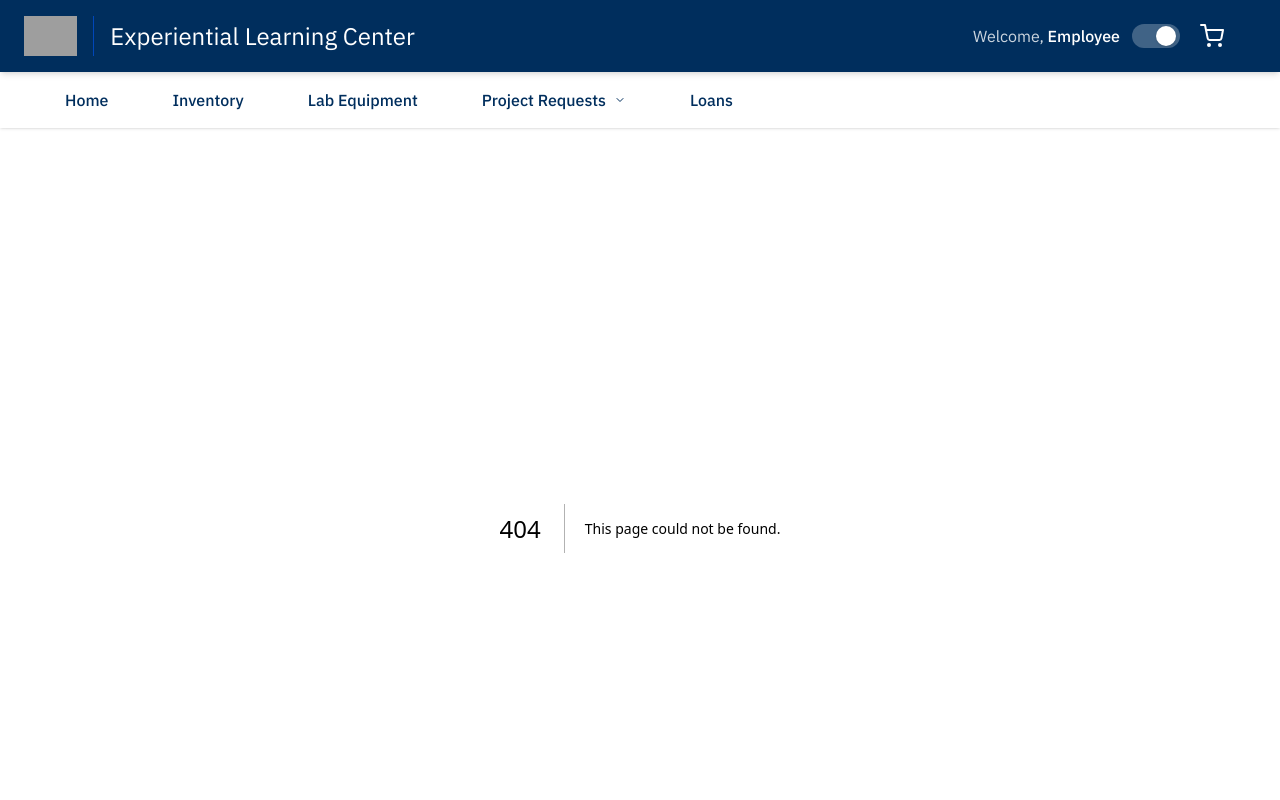
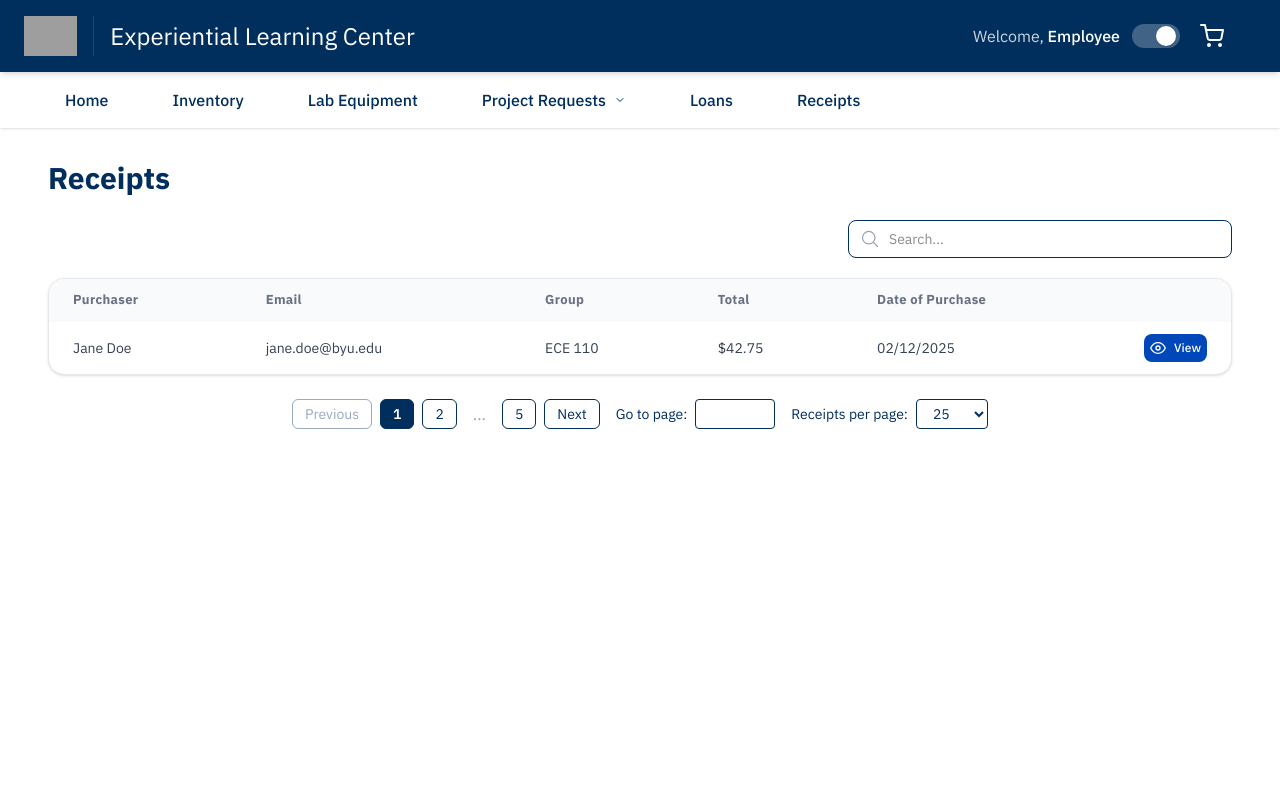
Before and after one commit to BYU-ECE-Software/EPICenter-Website, a Next.js app: page /receipts in a window 1280 px wide. Before the commit this address had no page. Shown: the top 800 px of the page. Built offline with nearby package versions, Linux system fonts and the light colour scheme; grey boxes are pictures that could not be loaded.

Commit message:
#47 #49 receipts page created with basic styling and employee auth

```diff
--- /dev/null
+++ b/app/receipts/page.tsx
@@ -0,0 +1,156 @@
+"use client";
+
+import { useEffect, useMemo, useState } from "react";
+import SearchBar from "@/components/SearchBar";
+import DataTable from "@/components/DataTable";
+import Pagination from "@/components/Pagination";
+import { useRole } from "@/app/providers/RoleProvider";
+import { FiEye } from "react-icons/fi";
+import { toYMDUTC } from "@/lib/utils/formatDate";
+import { useRouter } from "next/navigation";
+
+// View button that goes in the last column of the data table.
+function RowActions({ disabled }: { disabled?: boolean }) {
+  return (
+    <div className="flex items-center justify-end">
+      <button
+        type="button"
+        disabled={disabled}
+        className="inline-flex items-center gap-2 rounded-lg bg-byu-royal px-1.5 py-1.5 text-white text-xs font-medium hover:bg-[#003C9E] transition cursor-pointer disabled:opacity-50 disabled:cursor-not-allowed"
+        onClick={() => {}}
+      >
+        <FiEye className="h-4 w-4" />
+        <span>View</span>
+      </button>
+    </div>
+  );
+}
+
+export default function ReceiptsPage() {
+  const [searchQuery, setSearchQuery] = useState("");
+
+  // One dummy receipt row for styling preview
+  const [receipts] = useState<any[]>([
+    {
+      purchaser: "Jane Doe",
+      email: "jane.doe@byu.edu",
+      group: "ECE 110",
+      total: "$42.75",
+      purchaseDate: "2025-02-12T00:00:00Z",
+    },
+  ]);
+  const [loading] = useState(false);
+  const [refreshing] = useState(false);
+  const [loadError] = useState<string | null>(null);
+
+  // Pagination state (placeholder for now)
+  const [currentPage, setCurrentPage] = useState(1);
+  const [pageSize, setPageSize] = useState(25);
+  const totalPages = 5; // fake for now
+
+  // Role for student vs employee auth
+  const router = useRouter();
+  const { role } = useRole();
+  const isEmployee = role === "employee";
+
+  // Page only loads when user has employee role. Redirects to home page if in student view
+  useEffect(() => {
+    if (!isEmployee) {
+      router.replace("/");
+    }
+  }, [isEmployee, router]);
+
+  // Optional: client-side filter (kept for consistency; currently empty)
+  const filteredReceipts = useMemo(() => {
+    const q = searchQuery.trim().toLowerCase();
+    if (!q) return receipts;
+
+    return receipts.filter((r) => {
+      const haystack = [r.purchaser, r.email, r.group, r.total, r.purchaseDate]
+        .filter(Boolean)
+        .join(" ")
+        .toLowerCase();
+
+      return haystack.includes(q);
+    });
+  }, [receipts, searchQuery]);
+
+  // Columns for the Receipts table
+  const columns = [
+    {
+      key: "purchaser",
+      header: "Purchaser",
+      render: (row: any) => row?.purchaser ?? "",
+    },
+    {
+      key: "email",
+      header: "Email",
+      render: (row: any) => row?.email ?? "",
+    },
+    {
+      key: "group",
+      header: "Group",
+      render: (row: any) => row?.group ?? "",
+    },
+    {
+      key: "total",
+      header: "Total",
+      render: (row: any) => row?.total ?? "",
+    },
+    {
+      key: "purchaseDate",
+      header: "Date of Purchase",
+      render: (row: any) => toYMDUTC(row?.purchaseDate),
+    },
+    {
+      key: "actions",
+      header: "",
+      headerClassName: "w-[1%]",
+      cellClassName: "text-right",
+      render: (_row: any) => (
+        <RowActions disabled={refreshing || loading || !isEmployee} />
+      ),
+    },
+  ];
+
+  return (
+    <main className="min-h-[calc(100vh-8rem)] bg-white px-12 py-8">
+      <h1 className="text-3xl font-bold text-byu-navy">Receipts</h1>
+
+      {/* Search row */}
+      <div className="mt-6 mb-5 flex flex-col gap-4 sm:flex-row sm:items-center sm:justify-between">
+        <div />
+        <SearchBar
+          value={searchQuery}
+          onChange={setSearchQuery}
+          placeholder="Search..."
+          widthClass="w-full sm:w-80 md:w-96"
+        />
+      </div>
+
+      {/* Optional error banner (won't show for now, but kept for consistency) */}
+      {loadError && (
+        <div className="mb-4 rounded-md border border-red-200 bg-red-50 px-4 py-3 text-sm text-red-700">
+          {loadError}
+        </div>
+      )}
+
+      <div>
+        <DataTable
+          data={filteredReceipts}
+          loading={loading}
+          columns={columns}
+        />
+      </div>
+
+      <Pagination
+        currentPage={currentPage}
+        totalPages={totalPages}
+        onPageChange={setCurrentPage}
+        pageSize={pageSize}
+        setPageSize={setPageSize}
+        itemLabel="Receipts"
+      />
+    </main>
+  );
+}
--- a/components/HeaderBar.tsx
+++ b/components/HeaderBar.tsx
@@ -47,7 +47,7 @@ const HeaderBar: React.FC = () => {
       enabled: projectRequestsOpen,
       onOutsideClick: () => setProjectRequestsOpen(false),
       onEscapeKey: () => setProjectRequestsOpen(false),
-    }
+    },
   );
 
   return (
@@ -233,6 +233,16 @@ const HeaderBar: React.FC = () => {
                 Loans
               </Link>
             )}
+
+            {isEmployee && (
+              <Link
+                href="/receipts"
+                onClick={() => setMobileOpen(false)}
+                className="px-6 py-4 text-left hover:bg-[#FAFAFA]"
+              >
+                Receipts
+              </Link>
+            )}
           </nav>
         </div>
       )}
@@ -309,6 +319,7 @@ const HeaderBar: React.FC = () => {
               </div>
             )}
           </div>
+
           {/* Loans tab (employee only) */}
           {isEmployee && (
             <Link
@@ -318,6 +329,16 @@ const HeaderBar: React.FC = () => {
               Loans
             </Link>
           )}
+
+          {/* Receipts tab (employee only) */}
+          {isEmployee && (
+            <Link
+              href="/receipts"
+              className="px-8 py-4 hover:bg-[#FAFAFA] nav-link-hover"
+            >
+              Receipts
+            </Link>
+          )}
         </div>
       </nav>
     </div>
```
